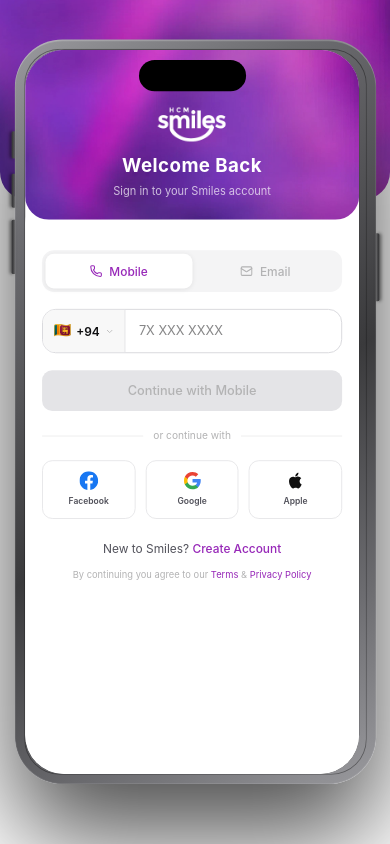
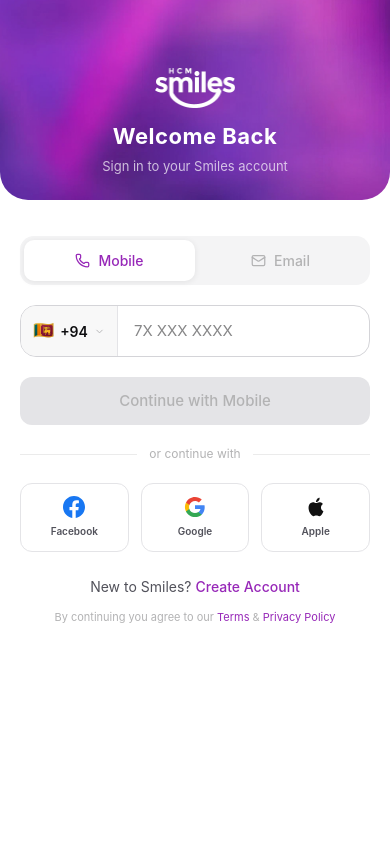
Before and after one commit to milan27c/smileapp, a Next.js app: page /login in a window 390 px wide. Built offline with nearby package versions, Linux system fonts and the light colour scheme.

Commit message:
remove device mockup completely - app full-screen on mobile, mobile-width on desktop

```diff
--- a/app/layout.tsx
+++ b/app/layout.tsx
@@ -25,7 +25,7 @@
   children: React.ReactNode;
 }>) {
   return (
-    <html lang="en" className="h-full">
+    <html lang="en" className="h-full w-full">
       <head>
         <meta name="theme-color" content="#9728B8" />
         <meta name="mobile-web-app-capable" content="yes" />
@@ -34,168 +34,24 @@
         <meta name="apple-mobile-web-app-title" content="HCM Smiles" />
       </head>
       <body
-        className="flex items-center justify-center lg:p-3 lg:bg-gradient-to-br lg:from-[#1C1C1E] lg:to-[#2C2C2E]"
+        className="w-full h-full m-0 p-0 overflow-hidden flex items-center justify-center"
         style={{
           background: "linear-gradient(135deg, #1C1C1E 0%, #2C2C2E 100%)",
+          margin: 0,
           padding: 0,
-          minHeight: "100vh",
-          margin: 0,
-          overflow: "hidden",
         }}
       >
-        {/* Mobile View - Full screen on mobile devices */}
+        {/* App Container - Full screen on mobile, mobile-sized on desktop */}
         <div
-          className="w-screen h-screen lg:hidden"
+          className="w-full h-full lg:w-[393px] lg:h-screen lg:max-h-full"
           style={{
             background: "#000",
             overflow: "hidden",
+            margin: 0,
             padding: 0,
-            margin: 0,
-            display: "block",
-            position: "fixed",
-            top: 0,
-            left: 0,
-            right: 0,
-            bottom: 0,
           }}
         >
           {children}
-        </div>
-
-        {/* iPhone 16 Pro Device Frame — Hidden on mobile, shown on desktop */}
-        <div
-          className="relative flex-shrink-0 hidden lg:flex"
-          style={{
-            width: "425px",
-            maxHeight: "calc(100vh - 24px)",
-            display: "flex",
-            flexDirection: "column",
-            justifyContent: "center",
-            transform: "scale(0.85)",
-            transformOrigin: "center",
-          }}
-        >
-          {/* Device Body — Titanium */}
-          <div
-            className="relative rounded-[56px]"
-            style={{
-              background:
-                "linear-gradient(145deg, #9A9A9E 0%, #6C6C70 20%, #3A3A3C 55%, #6C6C70 80%, #9A9A9E 100%)",
-              boxShadow:
-                "0 60px 120px rgba(0,0,0,0.7), 0 0 0 1px rgba(255,255,255,0.12) inset, 0 2px 0 rgba(255,255,255,0.18) inset",
-              padding: "12px",
-            }}
-          >
-            {/* Inner ring highlight */}
-            <div
-              className="absolute pointer-events-none"
-              style={{
-                inset: "11px",
-                borderRadius: "42px",
-                boxShadow: "0 0 0 1px rgba(0,0,0,0.4) inset",
-              }}
-            />
-
-            {/* Screen */}
-            <div
-              className="relative overflow-hidden"
-              style={{
-                width: "393px",
-                height: "852px",
-                borderRadius: "46px",
-                background: "#000",
-                boxShadow: "0 0 0 1px rgba(0,0,0,0.8) inset",
-              }}
-            >
-              {/* Dynamic Island */}
-              <div
-                className="absolute z-50 pointer-events-none"
-                style={{
-                  top: "12px",
-                  left: "50%",
-                  transform: "translateX(-50%)",
-                  width: "126px",
-                  height: "37px",
-                  background: "#000",
-                  borderRadius: "9999px",
-                }}
-              />
-
-                  {/* Screen Content */}
-              <div className="relative w-full h-full overflow-hidden">
-                {children}
-              </div>
-            </div>
-          </div>
-
-          {/* Action Button (top-left side) */}
-          <div
-            className="absolute"
-            style={{
-              left: "-4px",
-              top: "68px",
-              width: "4px",
-              height: "32px",
-              background: "linear-gradient(to right, #2C2C2E, #5C5C5E)",
-              borderRadius: "2px 0 0 2px",
-              boxShadow: "-2px 0 4px rgba(0,0,0,0.5)",
-            }}
-          />
-
-          {/* Volume Up (left) */}
-          <div
-            className="absolute"
-            style={{
-              left: "-4px",
-              top: "118px",
-              width: "4px",
-              height: "40px",
-              background: "linear-gradient(to right, #2C2C2E, #5C5C5E)",
-              borderRadius: "2px 0 0 2px",
-              boxShadow: "-2px 0 4px rgba(0,0,0,0.5)",
-            }}
-          />
-
-          {/* Volume Down (left) */}
-          <div
-            className="absolute"
-            style={{
-              left: "-4px",
-              top: "172px",
-              width: "4px",
-              height: "64px",
-              background: "linear-gradient(to right, #2C2C2E, #5C5C5E)",
-              borderRadius: "2px 0 0 2px",
-              boxShadow: "-2px 0 4px rgba(0,0,0,0.5)",
-            }}
-          />
-
-          {/* Power Button (right) */}
-          <div
-            className="absolute"
-            style={{
-              right: "-4px",
-              top: "188px",
-              width: "4px",
-              height: "80px",
-              background: "linear-gradient(to left, #2C2C2E, #5C5C5E)",
-              borderRadius: "0 2px 2px 0",
-              boxShadow: "2px 0 4px rgba(0,0,0,0.5)",
-            }}
-          />
-
-          {/* Device label */}
-          <p
-            className="text-center text-xs font-medium"
-            style={{
-              color: "rgba(255,255,255,0.3)",
-              letterSpacing: "2px",
-              marginTop: "8px",
-              marginBottom: 0,
-            }}
-          >
-            HCM SMILES
-          </p>
         </div>
       </body>
     </html>
```
